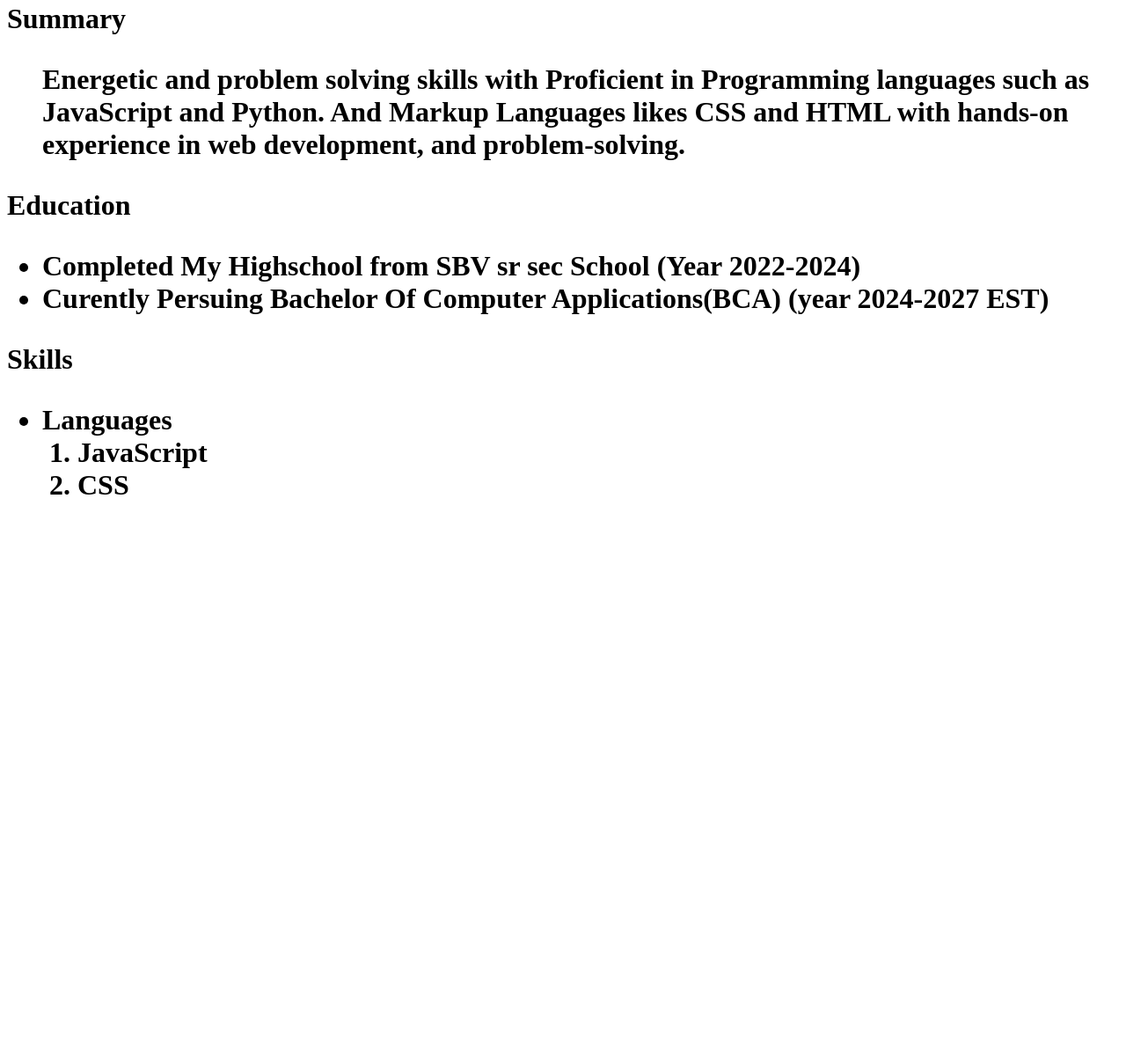
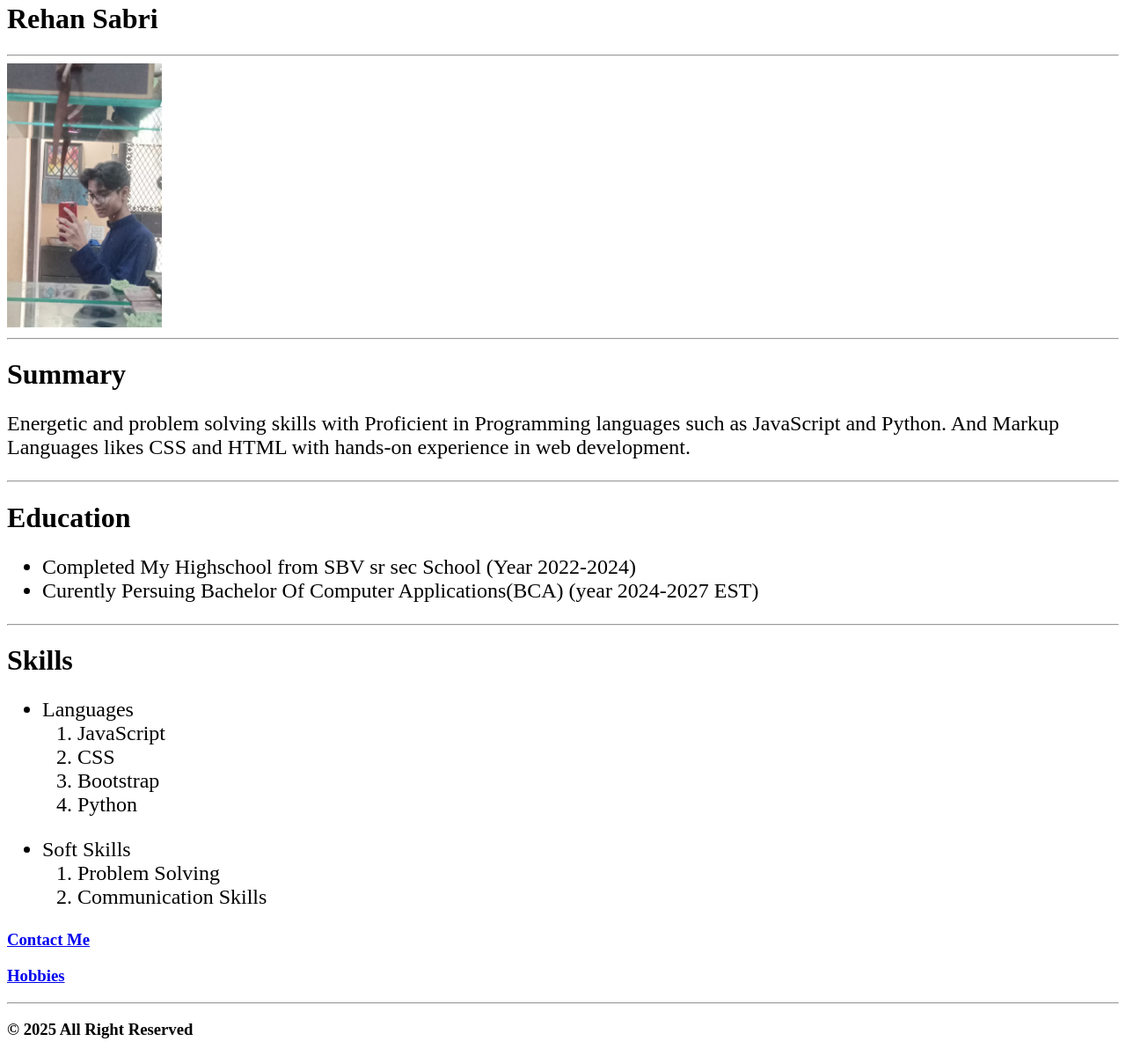
Before and after one commit to sherrkhannn/My_Resume, a plain HTML site: page index.html in a window 1280 px wide. Shown: the part 18-1218 px from the top of the page at 88% size. Before the commit the page ends 800 px from the top, so only its background shows below. Drawn offline with Linux system fonts and the light colour scheme.

Commit message:
Update index.html

```diff
--- a/index.html
+++ b/index.html
@@ -6,27 +6,49 @@
     <title>My Resume</title>
 </head>
 <body>
-    <h1>Summary
-        <ul>
+    <h1>Rehan Sabri</h1>
+    <hr/>
+    <img style="height: 300px;" src="./WhatsApp Image 2025-01-28 at 12.19.55_a2ad750c.jpg" alt="Profile image">
+    <hr/>
+
+    <h1>Summary</h1>
+        <p style="font-size: x-large">
             Energetic and problem solving skills with Proficient in Programming languages such as JavaScript and Python. And Markup Languages likes CSS and HTML
-            with hands-on experience in web development, and problem-solving.
-        </ul>
-    </h1>
-    <h1>Education
-        <ul>
+            with hands-on experience in web development. </p>
+    <hr/>
+    <h1>Education </h1>
+        <ul style="font-size: x-large;">
             <li>Completed My Highschool from SBV sr sec School  (Year 2022-2024)</li>
             <li>Curently Persuing Bachelor Of Computer Applications(BCA)  (year 2024-2027 EST) </li>
         </ul>
-    </h1>
-    <h1>Skills
-        <ul>
+    <hr/>
+    <h1>Skills</h1>
+        <ul style="font-size: x-large;">
             <li> Languages<ol>
                 <li>JavaScript</li>
                 <li>CSS</li>
-
+                <li>Bootstrap</li>
+                <li>Python</li>
             </ol></li>
         </ul>
-    </h1>
+        <ul style="font-size: x-large;">
+            <li>Soft Skills
+                <ol><li>Problem Solving</li>
+                    <li>Communication Skills</li>
+                </ol>
+            </li>
+
+
+
+        </ul>
+        <h3><a href="./contact.html">Contact Me</a></h3>
+        <h3><a href="./hobbies.html">Hobbies</a></h3>
+
 
 </body>
+<hr/>
+<footer>
+    <h3>&#169; 2025 All Right Reserved</h3>
+
+</footer>
 </html>
```
